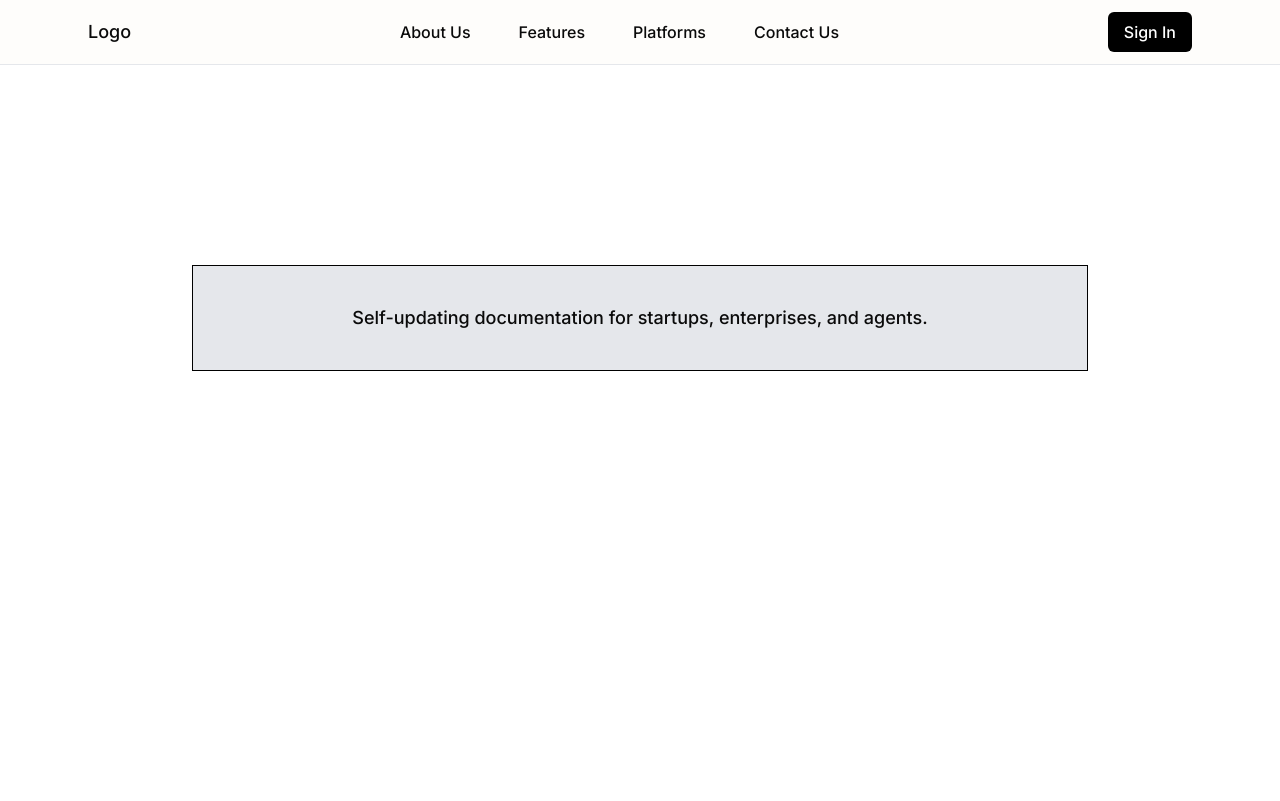
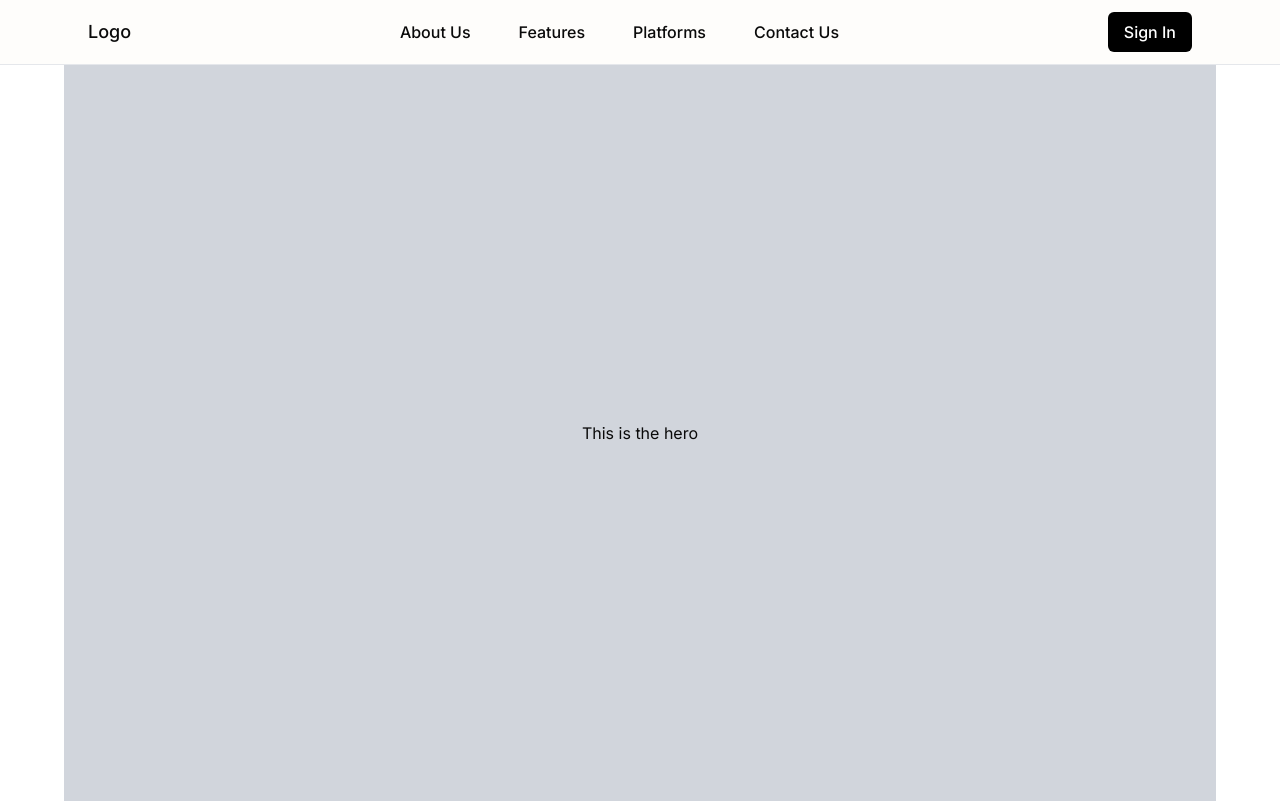
Before and after one commit to simocompsci/HelpfullResources, a Next.js app in the folder webapp/: page / in a window 1280 px wide. Built offline with nearby package versions, Linux system fonts and the light colour scheme; a web font is replaced by a local one.

Commit message:
working on the landing page

```diff
--- a/webapp/app/components/Landing/Hero.tsx
+++ b/webapp/app/components/Landing/Hero.tsx
@@ -1,11 +1,9 @@
 export default function Hero() {
   return (
-    <div className="w-full max-w-4xl bg-gray-200 flex justify-center mx-auto mt-50 border border-black">
-      <div
-        className={`flex font-medium text-center text-lg/6 text-text-sub p-10 font-inter`}
-      >
-        Self-updating documentation for startups, enterprises, and agents.
+    <section className="flex min-h-[calc(100dvh-4rem)]">
+      <div className="mx-auto flex w-full max-w-6xl items-center justify-center bg-gray-300">
+        <p>This is the hero</p>
       </div>
-    </div>
+    </section>
   );
 }
--- a/webapp/app/page.tsx
+++ b/webapp/app/page.tsx
@@ -1,14 +1,13 @@
-
 import Hero from "./components/Landing/Hero";
 import NavBar from "./components/Landing/Navbar";
 
-
 export default function Page() {
-    return (
-        <>
-        <NavBar/>
+  return (
+    <>
+      <main className="flex min-h-screen flex-col">
+        <NavBar />
         <Hero/>
-
-        </>
-    );
+      </main>
+    </>
+  );
 }
```
